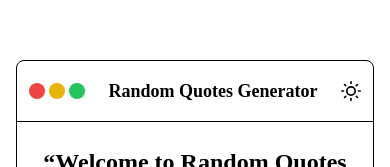
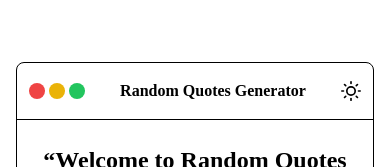
Before and after one commit to bwafi/random-quotes-generator, a Next.js app: page / in a window 390 px wide. Shown: the part 165-332 px from the top of the page. Built offline with nearby package versions, Linux system fonts and the light colour scheme.

Commit message:
font header

```diff
--- a/pages/index.js
+++ b/pages/index.js
@@ -17,7 +17,7 @@ export default function Home() {
             <li className="block bg-yellow-500 w-4 h-4 rounded-full"></li>
             <li className="block bg-green-500 w-4 h-4 rounded-full"></li>
           </ul>
-          <h1 className="font-bold text-center md:text-2xl text-lg">Random Quotes Generator</h1>
+          <h1 className="font-bold text-center md:text-2xl text-base">Random Quotes Generator</h1>
           <button onClick={() => SetDark(!dark)}>
             <Image src={dark ? '/moon.svg' : '/sun.svg'} alt="sun" width={20} height={20} />
           </button>
```
